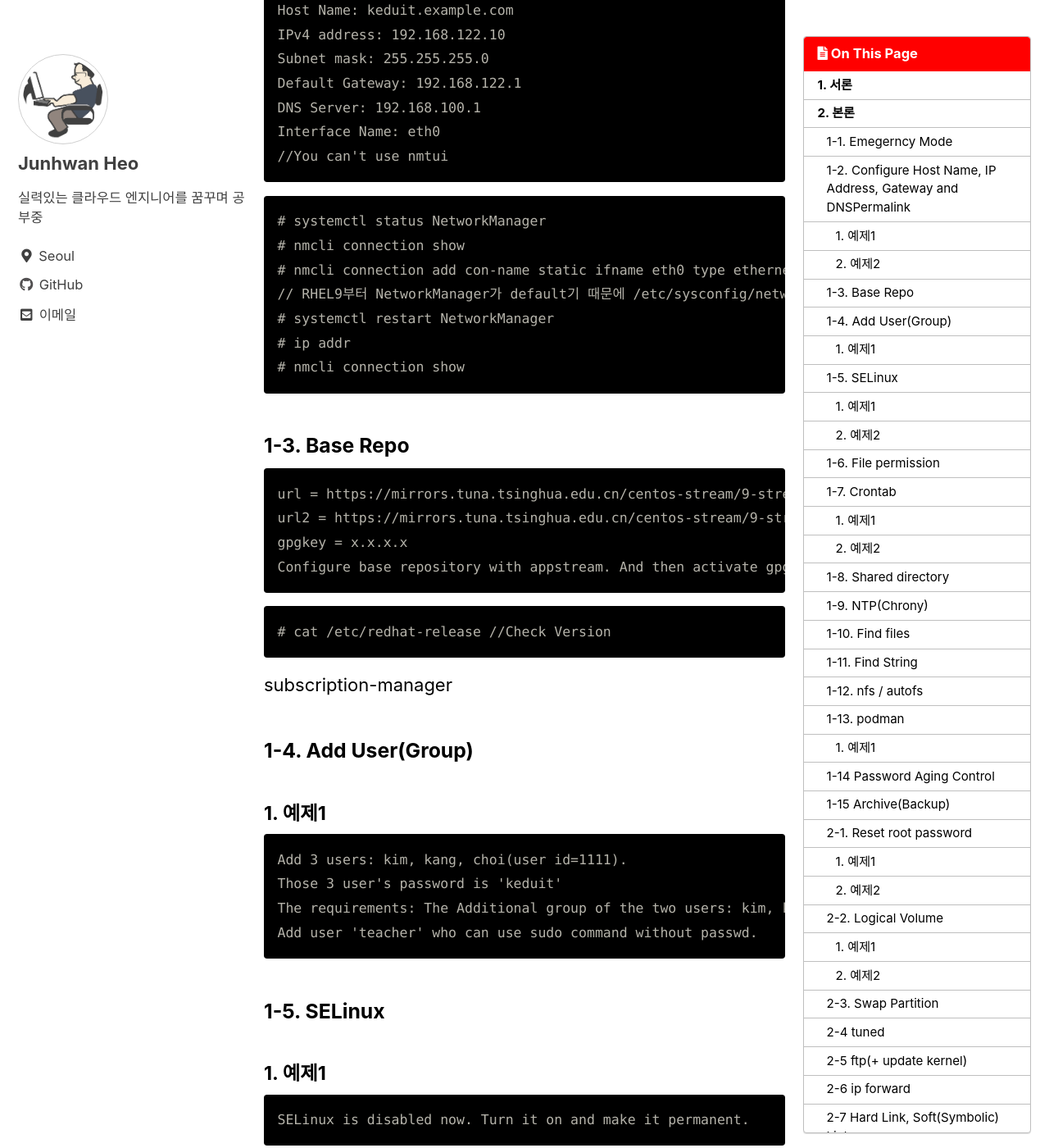
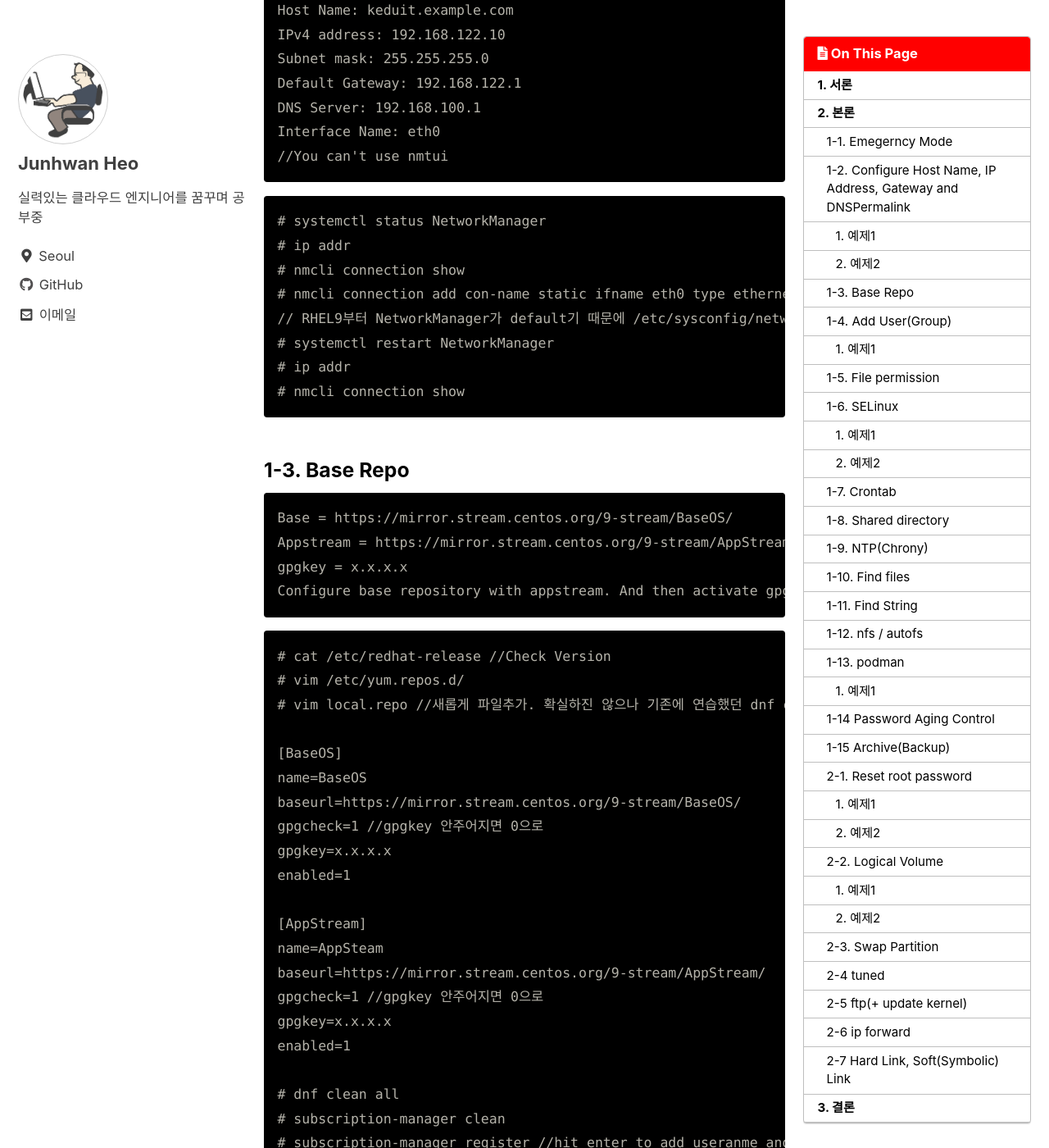
Before and after one commit to holeman4110/holeman4110.github.io, a Jekyll site: the page built from _posts/2023-02-19-rhcsa4.md, in a window 1280 px wide and 1400 px high, scrolled down 1830 px. Shown: the whole window at 82% size. Built offline with Jekyll 4.4.1, drawn with Linux system fonts in a browser that asks for light colours; cached includes are drawn as plain includes; a script bundle is joined from its source files by our own code; comment, search, counter and statistics services are not loaded; some of the changed text lies outside the part shown.

Commit message:
Update 2023-02-19-rhcsa4.md

````diff
--- a/_posts/2023-02-19-rhcsa4.md
+++ b/_posts/2023-02-19-rhcsa4.md
@@ -79,6 +79,7 @@ Interface Name: eth0
 
 ```
 # systemctl status NetworkManager
+# ip addr
 # nmcli connection show
 # nmcli connection add con-name static ifname eth0 type ethernet ipv4.addresses 192.168.122.10/24 ipv4.dns 192.168.100.1 ipv4.gateway 192.168.122.1 ipv4.method manual
 // RHEL9부터 NetworkManager가 default기 때문에 /etc/sysconfig/network-scripts를 수정하는 것을 권장하지 않음(수정하여 사용은 가능하나 NetworkManager의 conf와 겹칠 경우 우선순위가 밀림)
@@ -90,16 +91,42 @@ Interface Name: eth0
 ### 1-3. Base Repo
 
 ```
-url = https://mirrors.tuna.tsinghua.edu.cn/centos-stream/9-stream/BaseOS/$basearch/os/
-url2 = https://mirrors.tuna.tsinghua.edu.cn/centos-stream/9-stream/AppStream/$basearch/os/
+Base = https://mirror.stream.centos.org/9-stream/BaseOS/
+Appstream = https://mirror.stream.centos.org/9-stream/AppStream/
 gpgkey = x.x.x.x
 Configure base repository with appstream. And then activate gpgkey as above.
 ```
 
 ```
 # cat /etc/redhat-release //Check Version
+# vim /etc/yum.repos.d/
+# vim local.repo //새롭게 파일추가. 확실하진 않으나 기존에 연습했던 dnf config-manager, yum config-manager는 시험에서 사용 못한다는 글을봄
+
+[BaseOS]
+name=BaseOS
+baseurl=https://mirror.stream.centos.org/9-stream/BaseOS/
+gpgcheck=1 //gpgkey 안주어지면 0으로
+gpgkey=x.x.x.x
+enabled=1
+
+[AppStream]
+name=AppSteam
+baseurl=https://mirror.stream.centos.org/9-stream/AppStream/
+gpgcheck=1 //gpgkey 안주어지면 0으로
+gpgkey=x.x.x.x
+enabled=1
+
+# dnf clean all
+# subscription-manager clean
+# subscription-manager register //hit enter to add useranme and password
+# dnf repolist
+# dnf update -y
+
+//Optional
+# dnf config-manager --add-repo=https://mirrors.tuna.tsinghua.edu.cn/centos-stream/9-stream/BaseOS/$basearch/os/
+# dnf config-manager --add-repo=https://mirrors.tuna.tsinghua.edu.cn/centos-stream/9-stream/AppStream/$basearch/os/
 ```
-subscription-manager
+
 ### 1-4. Add User(Group)
 
 #### 1. 예제1
@@ -111,7 +138,13 @@ The requirements: The Additional group of the two users: kim, kang is the keduit
 Add user 'teacher' who can use sudo command without passwd.
 ```
 
-### 1-5. SELinux
+### 1-5. File permission
+
+```
+Copy /etc/fstab to /var/tmp. Change owner group to 'keduit', the user 'kim' could read, write and modify it, while user 'kang' without any permission.
+```
+
+### 1-6. SELinux
 
 #### 1. 예제1
 
@@ -129,29 +162,20 @@ httpd have to be on after reboot.
 SELinux is Enforcing now, this makes httpd failed.
 ```
 
-### 1-6. File permission
+### 1-7. Crontab
 
 ```
-Copy /etc/fstab to /var/tmp. Change owner group to 'keduit', the user 'kim' could read, write and modify it, while user 'kang' without any permission.
-```
-
-### 1-7. Crontab
-
-#### 1. 예제1
-
-```
-Configure a task: plan to run below command every 2mins by user keduit
+Configure a task: plan to run below command every 2mins by user kim
 logger RH200 exam
 ```
 
-#### 2. 예제2
-
 ```
-Configure a task: if uname is kim then echo "OK", otherwise echo "NO"
-```
-
-```
-export VISUAL=vim; crontab -e // crontab -e의 editor를 vim으로 default
+# su kim
+# systemctl status crond
+# stytemctl enable --now crond
+# crontab -e
+*/2 * * * * logger RH200 exam
+# crontab -l
 ```
 
 ### 1-8. Shared directory
@@ -170,6 +194,24 @@ Made files in shared dir are automatically owned by group 'keduit'
 Configure ntp client to sync time through kr.pool.ntp.org
 ```
 
+```
+# timedatectl
+# systemctl status cronyd
+# firewall-cmd --list-all
+# firewall-cmd --add-service ntpd --permanent
+# firewall-cmd --add-service ntp --permananet
+# firewall-cmd --reload
+# find / -name chrony.*
+# vim /etc/chrony.conf
+server kr.pool.ntp.org ibursr //추가
+# systemctl enable --now chronyd
+# systemctl restart chronyd
+# chronyc sources -v
+# timedatactl set-ntp true
+# timedatectl
+// System clock synchronized:yes, NTP service: active 2가지 확인
+```
+
 ### 1-10. Find files
 
 ```
@@ -177,10 +219,19 @@ Make directory /root/findfiles
 Find the files owned by user 'kim', and copy it to /root/findfiles
 ```
 
+```
+# mkdir -p /root/findfiles
+# find / -user kim | xargs -t cp /root/findfiles
+```
+
 ### 1-11. Find String
 
 ```
 Find the rows that contain pizza from file /etc/pizzafile, and write it to the /tmp/pizza.txt
+```
+
+```
+# grep pizza /etc/pizzafile >> /tmp.pizza.txt
 ```
 
 ### 1-12. nfs / autofs
````
Also changed, not shown: other parts of _posts/2023-02-19-rhcsa4.md (+1 -7 lines).
